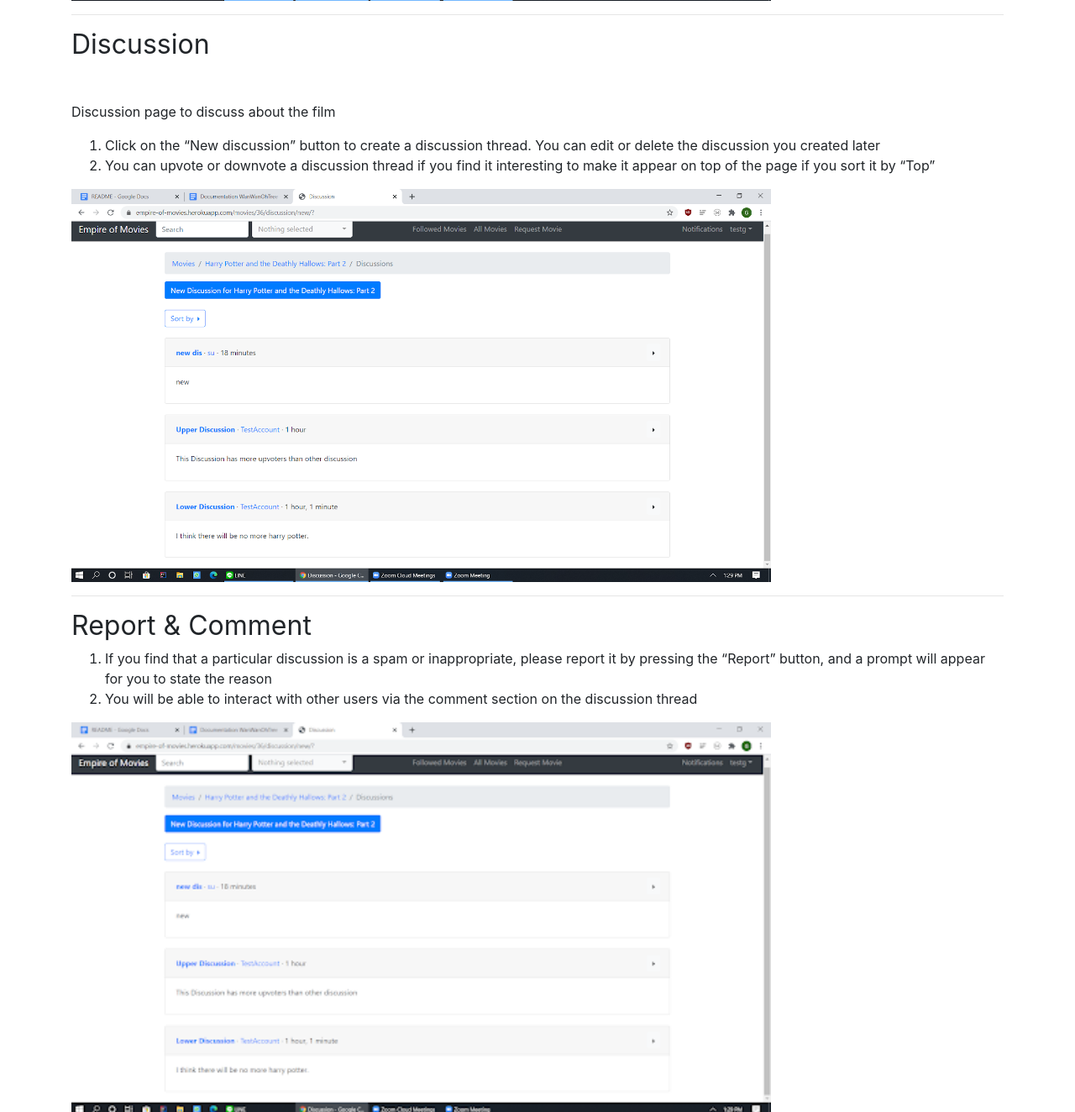
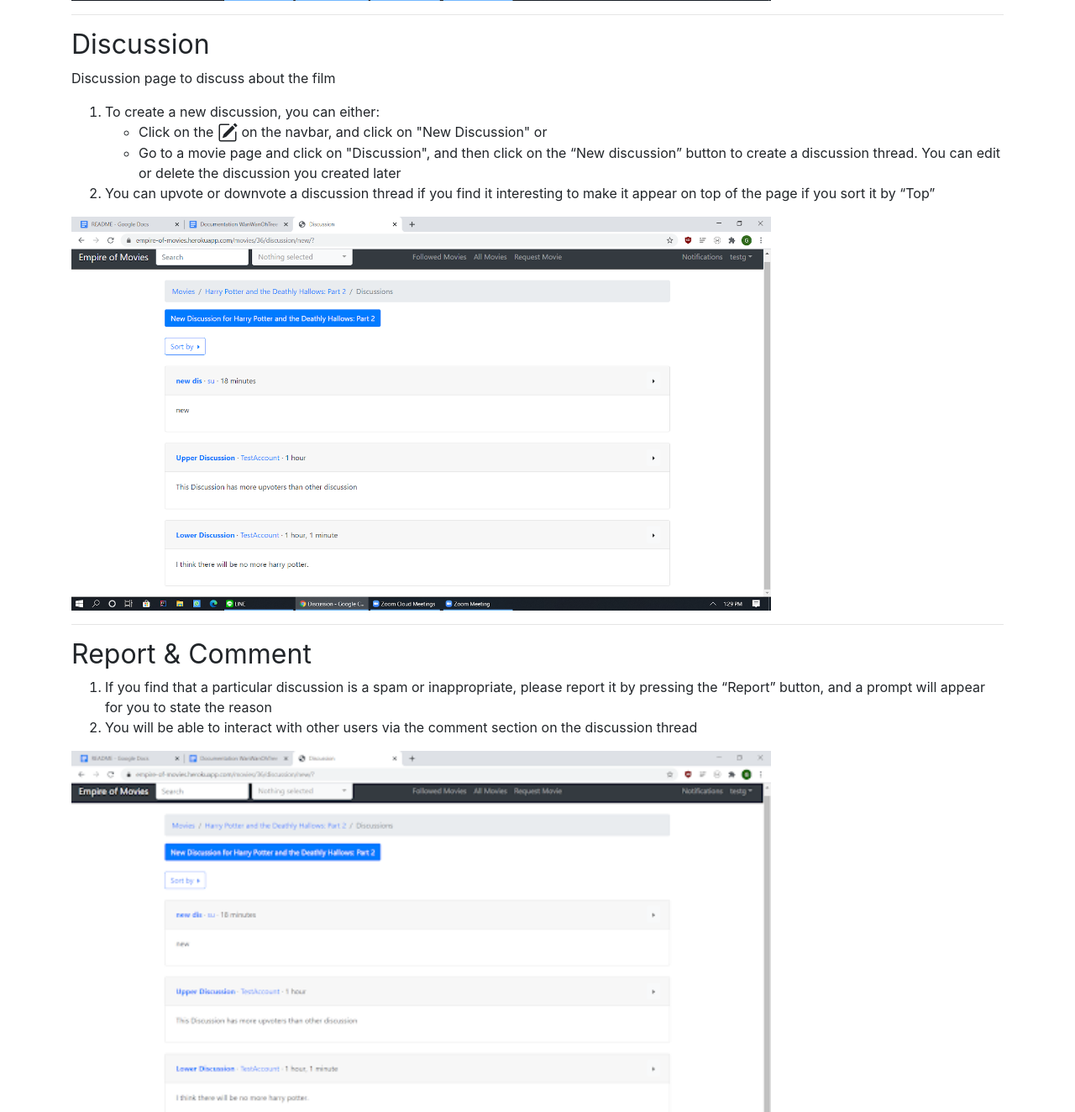
Before and after one commit to dhafinrazaq/Empire_of_Movies-deploy, a Django app: page /user_guide/ in a window 1280 px wide. Shown: the part 5176-6500 px from the top of the page at 84% size. Run offline with Django 3.2, Linux system fonts and the light colour scheme; data that the repository does not hold is empty; parts of the project's set-up code (start-up, migrations or seed data) failed here and were passed over; some libraries are stand-ins or nearby versions.

Commit message:
updated user guide and error message on telegram bot login

```diff
--- a/templates/user_guide.html
+++ b/templates/user_guide.html
@@ -47,10 +47,16 @@
 <img src="{% static "Connect.png" %}" width="75%" alt="Connect to Telegram ">
 <hr>
 <h2><span style="font-weight: 400;">Discussion</span></h2>
-<p>&nbsp;</p>
 <p><span style="font-weight: 400;">Discussion page to discuss about the film</span></p>
 <ol>
-<li style="font-weight: 400;"><span style="font-weight: 400;">Click on the &ldquo;New discussion&rdquo; button to create a discussion thread. You can edit or delete the discussion you created later</span></li>
+<li style="font-weight: 400;"><span style="font-weight: 400;">To create a new discussion, you can either:</span>
+<ul>
+    <li style="font-weight: 400;"><span style="font-weight: 400;">Click on the <svg width="1.5em" height="1.5em" viewBox="0 0 16 16" class="bi bi-pencil-square" fill="currentColor" xmlns="http://www.w3.org/2000/svg">
+              <path d="M15.502 1.94a.5.5 0 0 1 0 .706L14.459 3.69l-2-2L13.502.646a.5.5 0 0 1 .707 0l1.293 1.293zm-1.75 2.456l-2-2L4.939 9.21a.5.5 0 0 0-.121.196l-.805 2.414a.25.25 0 0 0 .316.316l2.414-.805a.5.5 0 0 0 .196-.12l6.813-6.814z"/>
+              <path fill-rule="evenodd" d="M1 13.5A1.5 1.5 0 0 0 2.5 15h11a1.5 1.5 0 0 0 1.5-1.5v-6a.5.5 0 0 0-1 0v6a.5.5 0 0 1-.5.5h-11a.5.5 0 0 1-.5-.5v-11a.5.5 0 0 1 .5-.5H9a.5.5 0 0 0 0-1H2.5A1.5 1.5 0 0 0 1 2.5v11z"/>
+            </svg> on the navbar, and click on "New Discussion" or</span></li>
+    <li style="font-weight: 400;"><span style="font-weight: 400;">Go to a movie page and click on "Discussion", and then click on the &ldquo;New discussion&rdquo; button to create a discussion thread. You can edit or delete the discussion you created later</span></li>
+</ul></li>
 <li style="font-weight: 400;"><span style="font-weight: 400;">You can upvote or downvote a discussion thread if you find it interesting to make it appear on top of the page if you sort it by &ldquo;Top&rdquo;</span></li>
 </ol>
 <img src="{% static "Discussion.png" %}" width="75%" alt="Discussion">
@@ -66,7 +72,14 @@
 <p><span style="font-weight: 400;">You can give a review about a film</span></p>
 <ol>
 <li style="font-weight: 400;"><span style="font-weight: 400;">You can see all reviews about the film or create a new one</span></li>
-<li style="font-weight: 400;"><span style="font-weight: 400;">To create a review, click on the &ldquo;New Review&rdquo; button</span></li>
+<li style="font-weight: 400;"><span style="font-weight: 400;">To create a new review, you can either:</span>
+<ul>
+    <li style="font-weight: 400;"><span style="font-weight: 400;">Click on the <svg width="1.5em" height="1.5em" viewBox="0 0 16 16" class="bi bi-pencil-square" fill="currentColor" xmlns="http://www.w3.org/2000/svg">
+              <path d="M15.502 1.94a.5.5 0 0 1 0 .706L14.459 3.69l-2-2L13.502.646a.5.5 0 0 1 .707 0l1.293 1.293zm-1.75 2.456l-2-2L4.939 9.21a.5.5 0 0 0-.121.196l-.805 2.414a.25.25 0 0 0 .316.316l2.414-.805a.5.5 0 0 0 .196-.12l6.813-6.814z"/>
+              <path fill-rule="evenodd" d="M1 13.5A1.5 1.5 0 0 0 2.5 15h11a1.5 1.5 0 0 0 1.5-1.5v-6a.5.5 0 0 0-1 0v6a.5.5 0 0 1-.5.5h-11a.5.5 0 0 1-.5-.5v-11a.5.5 0 0 1 .5-.5H9a.5.5 0 0 0 0-1H2.5A1.5 1.5 0 0 0 1 2.5v11z"/>
+            </svg> on the navbar, and click on "New Review" or</span></li>
+    <li style="font-weight: 400;"><span style="font-weight: 400;">Go to a movie page and click on "Review", and then click on the &ldquo;New discussion&rdquo; button to create a discussion thread. You can edit or delete the discussion you created later</span></li>
+</ul></li>
 <li style="font-weight: 400;"><span style="font-weight: 400;">You can fill in your review</span></li>
 </ol>
 <img src="{% static "Review.png" %}" width="75%" alt="Review">
```
Also changed, not shown: bot.py (+16 -15 lines), templates/account/telegram_otp.html (+13 -7 lines).
